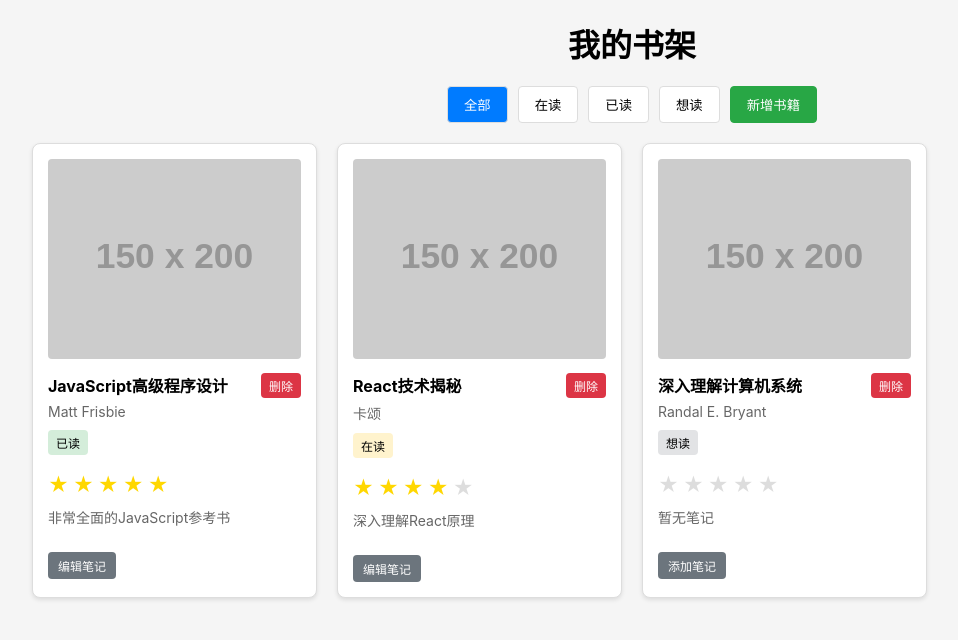
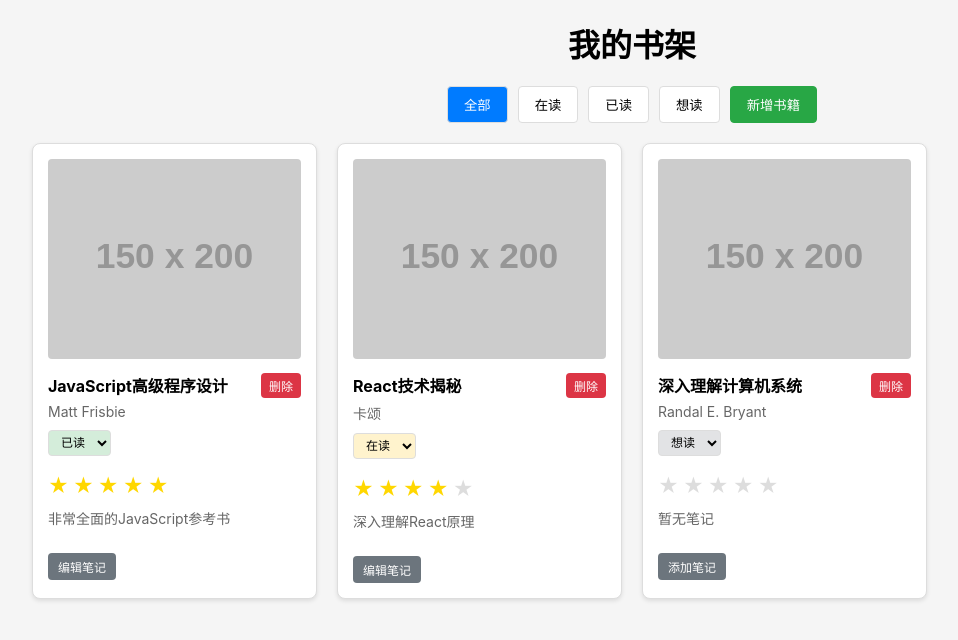
Before and after one commit to binli5021-gif/E-book, a React (Vite) app: page / in a window 1280 px wide. Shown: the top 640 px of the page, without its empty margins (8-966 px from the left). Built offline with nearby package versions, Linux system fonts and the light colour scheme.

Commit message:
添加书籍状态更改功能

```diff
--- a/src/App.jsx
+++ b/src/App.jsx
@@ -92,6 +92,12 @@ const App = () => {
     if (window.confirm('确定要删除这本书吗？')) {
       setBooks(books.filter(book => book.id !== bookId))
     }
+  }
+
+  const handleStatusChange = (bookId, newStatus) => {
+    setBooks(books.map(book =>
+      book.id === bookId ? { ...book, status: newStatus } : book
+    ))
   }
 
   const StarRating = ({ bookId, currentRating, onRating }) => {
@@ -296,19 +302,25 @@ const App = () => {
               </button>
             </div>
             <p style={{ color: '#666', fontSize: '14px', marginBottom: '10px' }}>{book.author}</p>
-            <div style={{
-              display: 'inline-block',
+            <select
+              value={book.status}
+              onChange={(e) => handleStatusChange(book.id, e.target.value)}
+              style={{
                 padding: '4px 8px',
                 borderRadius: '4px',
                 fontSize: '12px',
                 marginBottom: '10px',
+                border: '1px solid #ddd',
                 backgroundColor:
                   book.status === 'Reading' ? '#fff3cd' :
-                book.status === 'Finished' ? '#d4edda' : '#e2e3e5'
-            }}>
-              {book.status === 'Reading' ? '在读' :
-               book.status === 'Finished' ? '已读' : '想读'}
-            </div>
+                  book.status === 'Finished' ? '#d4edda' : '#e2e3e5',
+                cursor: 'pointer'
+              }}
+            >
+              <option value="Reading">在读</option>
+              <option value="Finished">已读</option>
+              <option value="Wishlist">想读</option>
+            </select>
             <StarRating
               bookId={book.id}
               currentRating={book.rating}
```
Lines whose indentation alone changed are shown as unchanged.
